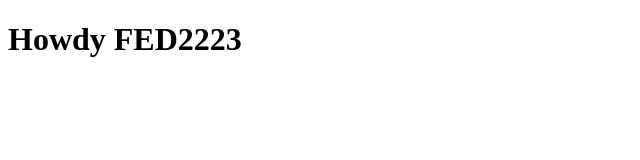
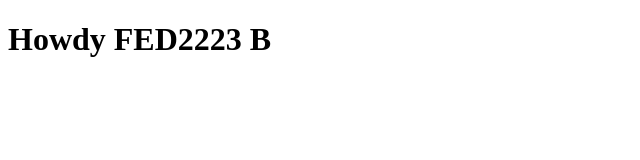
Before and after one commit to Beyza-tech/blokweb22, a plain HTML site: page index.html in a window 1280 px wide. Shown: the full height of the page, 0-640 px from the left. Drawn offline with Linux system fonts and the light colour scheme.

Commit message:
Update index.html

```diff
--- a/index.html
+++ b/index.html
@@ -13,7 +13,7 @@
 </head>
 
 <body>
-	<h1>Howdy FED2223</h1>
+	<h1>Howdy FED2223 B </h1>
 
 	<script defer src="scripts/script.js"></script>
 </body>
```
